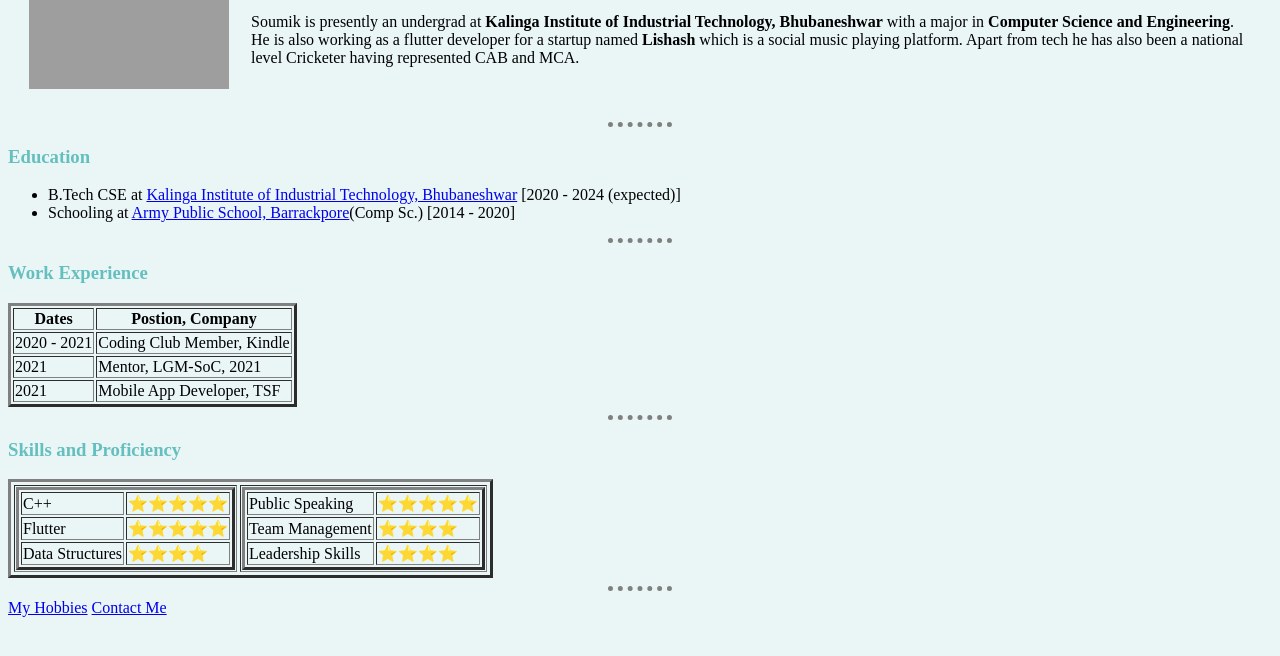
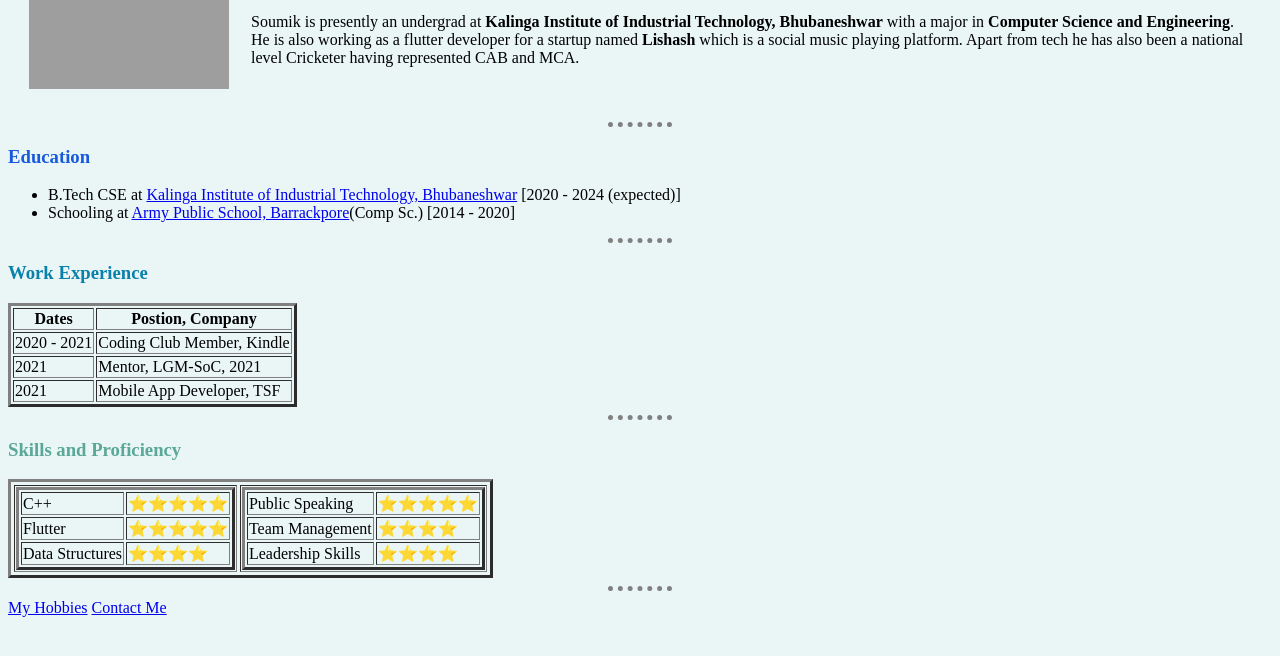
Before and after one commit to Procoder16/cv, a plain HTML site: page index.html in a window 1280 px wide. Shown: the part 140-796 px from the top of the page. Drawn offline with Linux system fonts and the light colour scheme; grey boxes are pictures that could not be loaded.

Commit message:
using classes to change styles in css file particularly

```diff
--- a/css/styles.css
+++ b/css/styles.css
@@ -1,3 +1,5 @@
+/******************************************** TAG SELECTOR ****************************************/
+
 body{
   background-color: #EAF6F6;
 }
@@ -11,6 +13,20 @@ hr{
 h1{
   color: #66BFBF;
 }
-h3{
+/* h3{
   color: #66BFBF;
+} */
+
+/******************************************** CLASS SELECTOR ****************************************/
+
+.edu{
+  color: #185ADB;
 }
+
+.we{
+  color: #0A81AB;
+}
+
+.skills{
+  color: #5AA897;
+}
--- a/index.html
+++ b/index.html
@@ -30,13 +30,13 @@
       </tr>
     </table>
     <hr> <!-- This tag is used to provide a horizontal line across the page and is a self-closing tag-->
-    <h3>Education</h3>
+    <h3 class="edu">Education</h3>
       <ul>
         <li>B.Tech CSE at <a href="https://kiit.ac.in/">Kalinga Institute of Industrial Technology, Bhubaneshwar</a> [2020 - 2024 (expected)]</li>
         <li>Schooling at <a href="https://www.apsbkp.in/">Army Public School, Barrackpore</a>(Comp Sc.) [2014 - 2020]</li>
       </ul>
     <hr>
-    <h3>
+    <h3 class="we">
       Work Experience
     </h3>
     <table border="3">
@@ -62,7 +62,7 @@
       </tbody>
     </table>
     <hr>
-    <h3>Skills and Proficiency</h3>
+    <h3 class="skills">Skills and Proficiency</h3>
     <table border="3" cellspacing = "3">
       <tr>
         <td>
```
